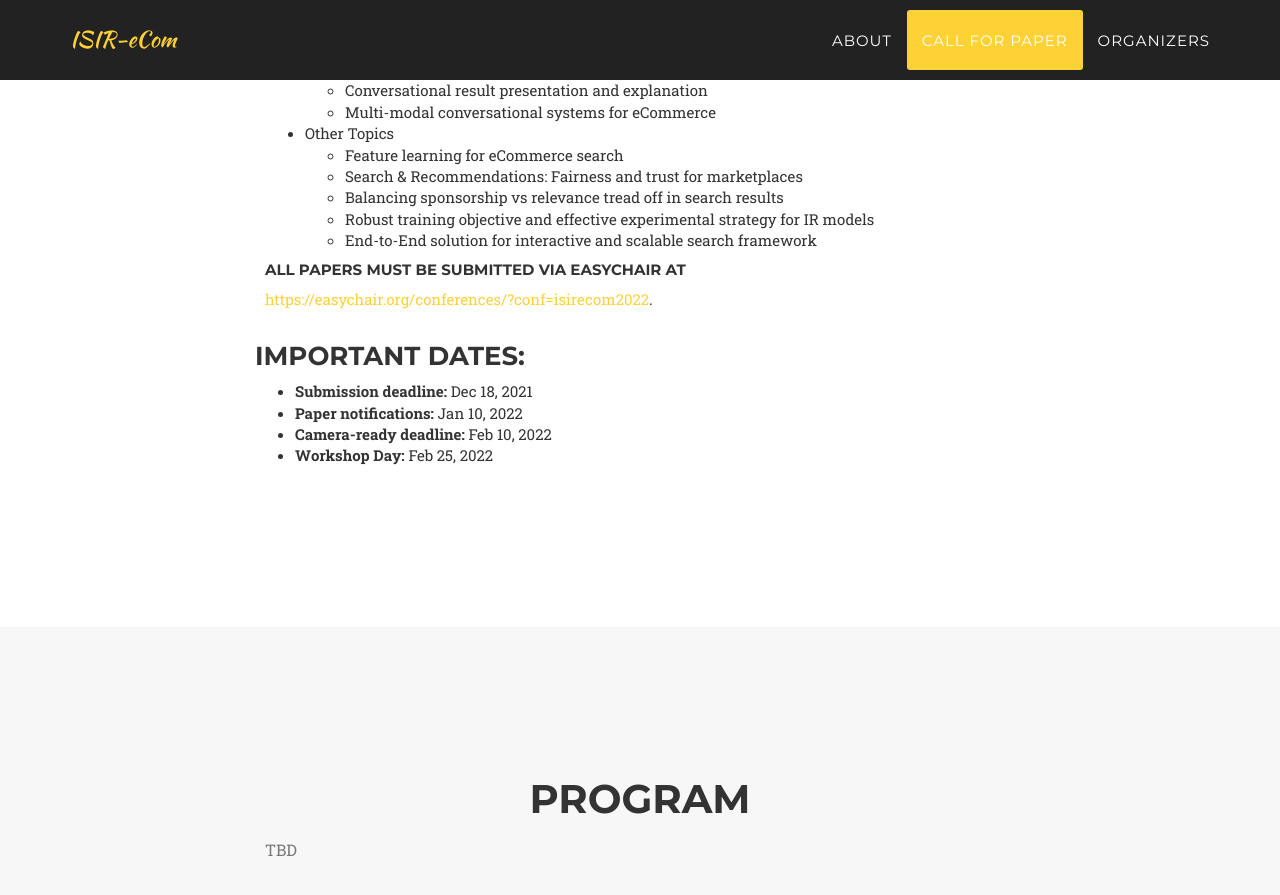
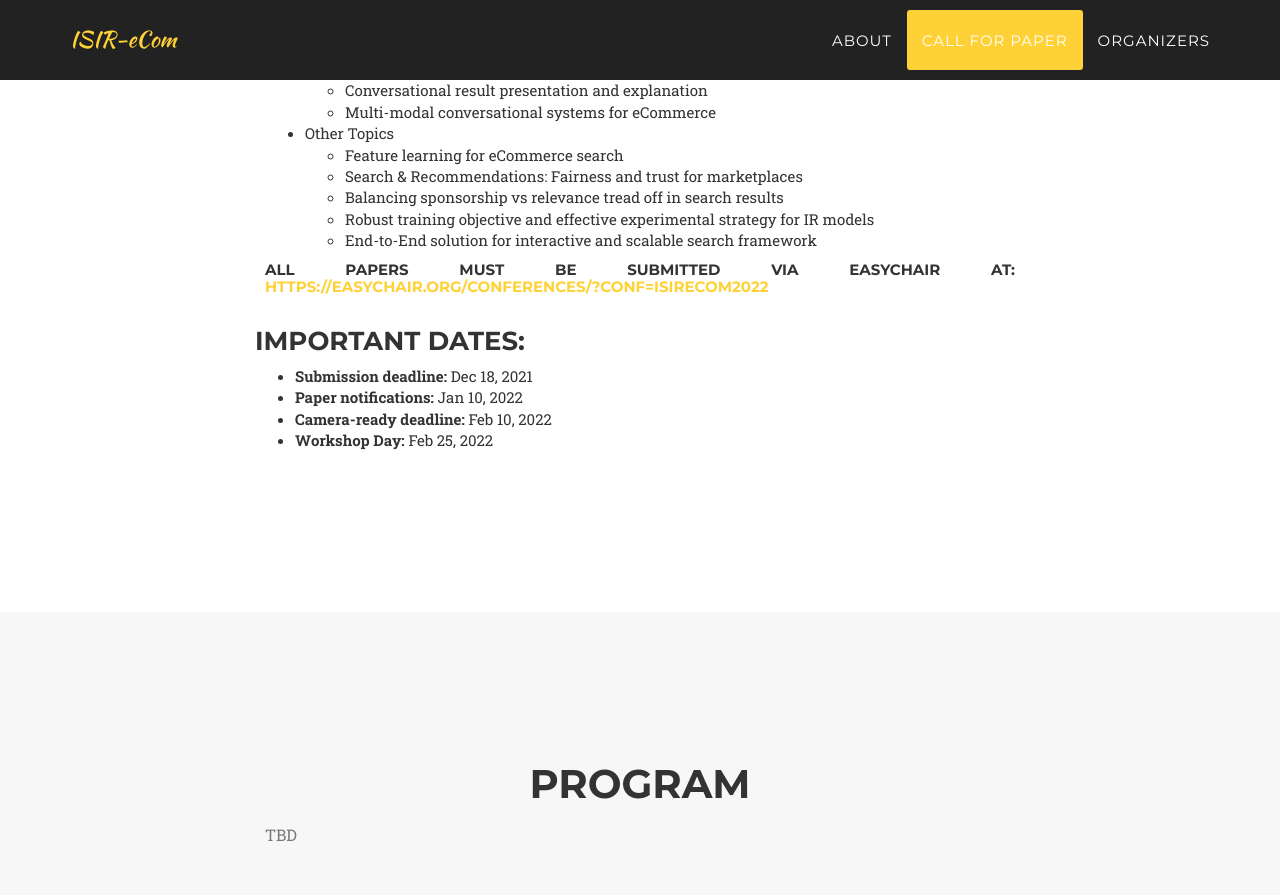
Before and after one commit to ISIR-eCom/ISIR-eCom.github.io, a Jekyll site: the page built from index.html, in a window 1280 px wide and 900 px high, scrolled down 2830 px. Shown: the top 895 px of the window. Built offline with Jekyll 4.4.1, drawn with Linux system fonts in a browser that asks for light colours; some web fonts are replaced.

```diff
--- a/_includes/call.html
+++ b/_includes/call.html
@@ -61,7 +61,7 @@
 										</ul>
 								    </ul>
 								    <p>
-								    <h5>All papers must be submitted via EasyChair at </h5> <a href="https://easychair.org/conferences/?conf=isirecom2022" target="\_blank">https://easychair.org/conferences/?conf=isirecom2022</a>.
+								    <h5>All papers must be submitted via EasyChair at: <a href="https://easychair.org/conferences/?conf=isirecom2022" target="\_blank">https://easychair.org/conferences/?conf=isirecom2022</a>  </h5>
 	                            	</p>
 							 </div>
 	                    </div>
```
